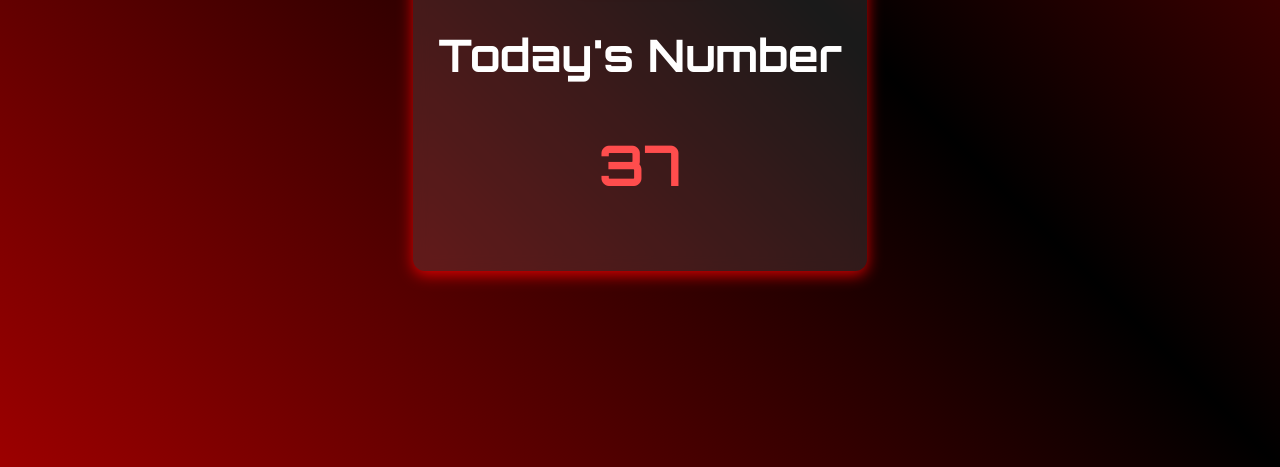
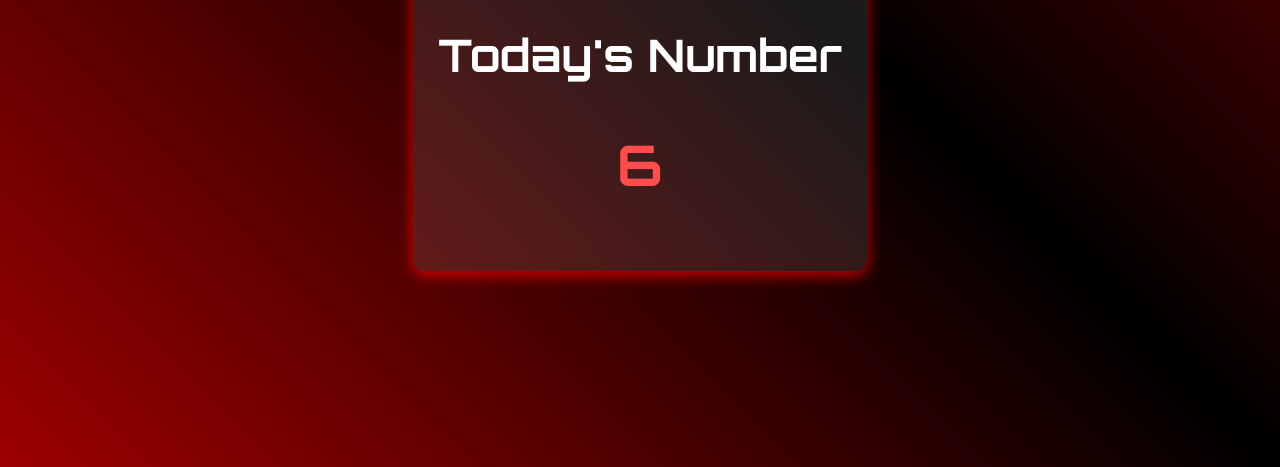
Before and after one commit to prajwal7019/Game, a plain HTML site: page index.html in a window 1280 px wide. Shown: the part 333-800 px from the top of the page. Drawn offline with Linux system fonts and the light colour scheme.

Commit message:
sourav g

```diff
--- a/index.html
+++ b/index.html
@@ -46,7 +46,7 @@
     <div class="container">
         <img src="https://i.postimg.cc/BZpgLygX/Picsart-25-03-02-15-26-57-576.png" alt="Logo" class="logo">
         <h1>Today's Number</h1>
-        <h2 id="randomNumber">37
+        <h2 id="randomNumber">6
         </h2>
         <!-- <h3 id ="randomNumber">600x</h3> -->
     </div>
```
